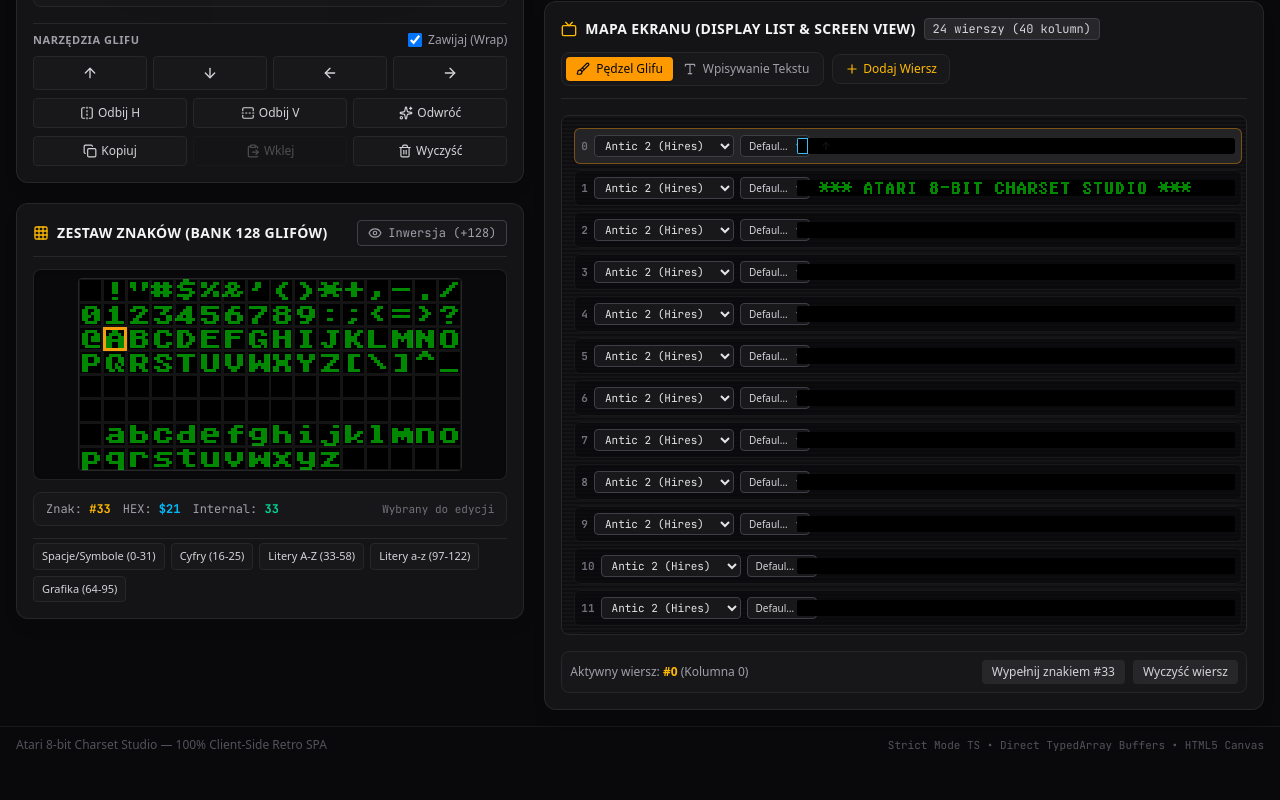
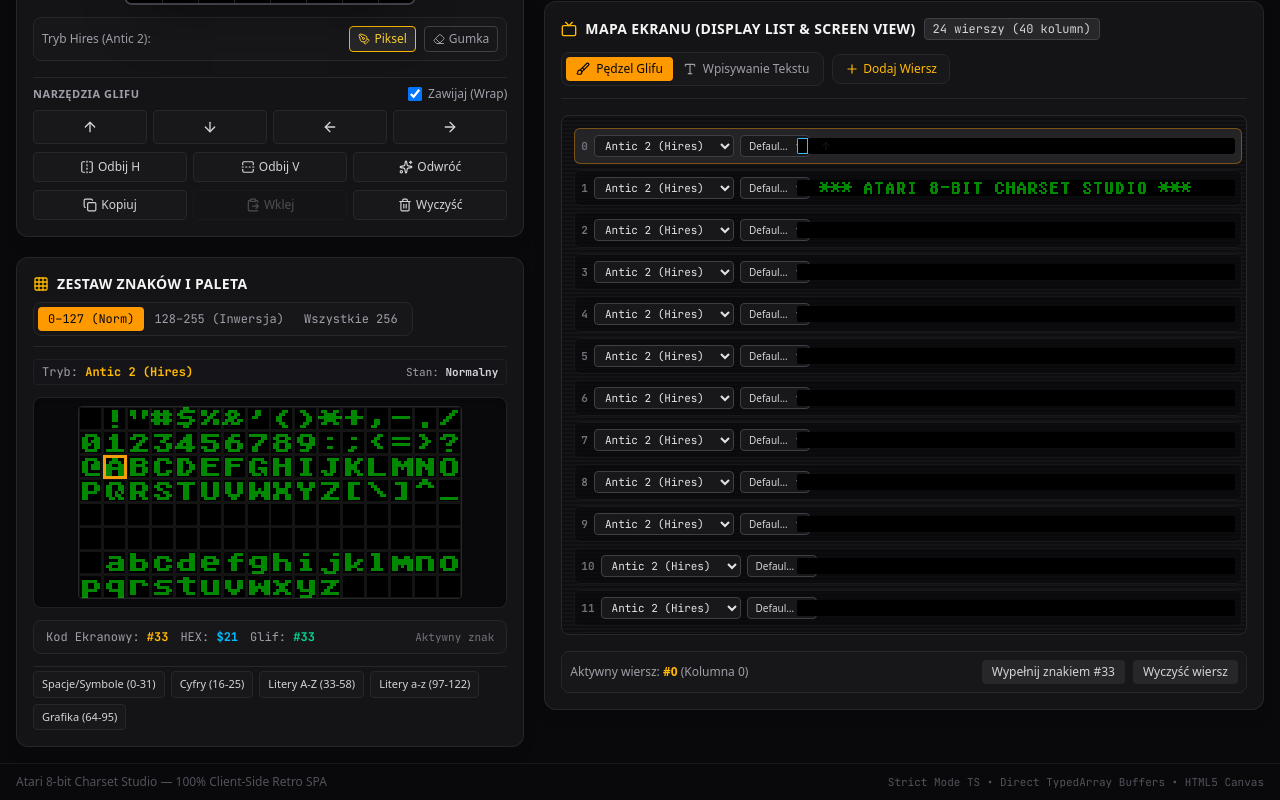
Before and after one commit to grzes71/atari-charset-studio, a React (Vite) app: page / in a window 1280 px wide. Shown: the part 509-1309 px from the top of the page. Before the commit the page ends 1272 px from the top, so only its background shows below. Built offline with nearby package versions, Linux system fonts and the light colour scheme.

Commit message:
fix: Display/design in Antic color text modes

```diff
--- a/src/components/CharsetSheet/CharsetSheet.tsx
+++ b/src/components/CharsetSheet/CharsetSheet.tsx
@@ -1,11 +1,13 @@
 import React, { useRef, useEffect, useState, useCallback } from 'react';
-import { Grid, Eye } from 'lucide-react';
+import { Grid } from 'lucide-react';
 import { useAppStore } from '../../store/appStore';
-import { CharsetSheetRenderer } from '../../core/renderers/CharsetSheetRenderer';
+import { CharsetSheetRenderer, CharsetViewRange } from '../../core/renderers/CharsetSheetRenderer';
+import { atariByteToHex } from '../../utils/atariColorLUT';
 
 export const CharsetSheet: React.FC = () => {
   const canvasRef = useRef<HTMLCanvasElement>(null);
-  const [hoverIndex, setHoverIndex] = useState<number | null>(null);
+  const [hoverCode, setHoverCode] = useState<number | null>(null);
+  const [viewRange, setViewRange] = useState<CharsetViewRange>('standard');
 
   const {
     banks,
@@ -22,7 +24,11 @@ export const CharsetSheet: React.FC = () => {
 
   const activeBank = banks[activeBankId];
   const activeRowMode = screenRows[selectedRowIndex]?.mode || 2;
-  const scale = 2; // Each 8x8 character is rendered as 16x16 px on canvas (total 256x128)
+  const isMulticolor = activeRowMode !== 2;
+  const scale = 2;
+
+  const isFull256 = viewRange === 'full256';
+  const totalRows = isFull256 ? 16 : 8;
 
   const renderSheet = useCallback(() => {
     const canvas = canvasRef.current;
@@ -37,74 +43,154 @@ export const CharsetSheet: React.FC = () => {
       registers: colorRegisters,
       selectedIndex: selectedCharIndex,
       scale,
-      isInverse: isInverseActive,
+      viewRange,
+      isInverseActive,
     });
-  }, [activeBank, activeRowMode, colorRegisters, selectedCharIndex, isInverseActive, revision]);
+  }, [activeBank, activeRowMode, colorRegisters, selectedCharIndex, viewRange, isInverseActive, revision]);
 
   useEffect(() => {
     renderSheet();
   }, [renderSheet]);
 
-  const getCharIndexFromEvent = (e: React.MouseEvent<HTMLCanvasElement>) => {
+  const getCharCodeFromEvent = (e: React.MouseEvent<HTMLCanvasElement>) => {
     const canvas = canvasRef.current;
     if (!canvas) return null;
     const rect = canvas.getBoundingClientRect();
     const clientX = e.clientX - rect.left;
     const clientY = e.clientY - rect.top;
 
-    const charSize = 8 * scale * (rect.width / (16 * 8 * scale));
-    const col = Math.floor(clientX / charSize);
-    const row = Math.floor(clientY / charSize);
+    const cellWidth = rect.width / 16;
+    const cellHeight = rect.height / totalRows;
 
-    if (col >= 0 && col < 16 && row >= 0 && row < 8) {
+    const col = Math.floor(clientX / cellWidth);
+    const row = Math.floor(clientY / cellHeight);
+
+    if (col >= 0 && col < 16 && row >= 0 && row < totalRows) {
       const idx = row * 16 + col;
-      return idx >= 0 && idx < 128 ? idx : null;
+      if (viewRange === 'inverse') {
+        return idx + 128;
+      }
+      return idx; // 0..127 or 0..255 for full256
     }
     return null;
   };
 
   const handleCanvasClick = (e: React.MouseEvent<HTMLCanvasElement>) => {
-    const idx = getCharIndexFromEvent(e);
-    if (idx !== null) {
-      setSelectedCharIndex(idx);
+    const code = getCharCodeFromEvent(e);
+    if (code !== null) {
+      const glyphIndex = code % 128;
+      const isInv = code >= 128;
+      setSelectedCharIndex(glyphIndex);
+      setIsInverseActive(isInv);
     }
   };
 
   const handleMouseMove = (e: React.MouseEvent<HTMLCanvasElement>) => {
-    const idx = getCharIndexFromEvent(e);
-    setHoverIndex(idx);
+    const code = getCharCodeFromEvent(e);
+    setHoverCode(code);
   };
 
   const handleMouseLeave = () => {
-    setHoverIndex(null);
+    setHoverCode(null);
   };
 
-  const displayIndex = hoverIndex !== null ? hoverIndex : selectedCharIndex;
+  const activeDisplayCode = hoverCode !== null
+    ? hoverCode
+    : (selectedCharIndex + (isInverseActive || viewRange === 'inverse' ? 128 : 0));
+
+  const activeGlyphIndex = activeDisplayCode % 128;
+  const isDisplayInverse = activeDisplayCode >= 128;
+
+  // Active color for pair 11
+  const pair11Register = isDisplayInverse ? 'COLPF3' : 'COLPF2';
+  const pair11Color = isDisplayInverse ? colorRegisters.COLPF3 : colorRegisters.COLPF2;
 
   return (
     <div className="glass-panel rounded-xl p-4 flex flex-col gap-3 shadow-lg border border-zinc-800">
-      {/* Header */}
-      <div className="flex items-center justify-between border-b border-zinc-800 pb-2.5">
+      {/* Header with Title & Range Switcher Tabs */}
+      <div className="flex flex-wrap items-center justify-between gap-2 border-b border-zinc-800 pb-2.5">
         <div className="flex items-center gap-2">
           <Grid className="w-4 h-4 text-amber-400" />
           <h2 className="text-sm font-semibold text-zinc-100 uppercase tracking-wide">
-            Zestaw Znaków (Bank 128 Glifów)
+            Zestaw Znaków i Paleta
           </h2>
         </div>
 
-        {/* Inverse toggle */}
-        <button
-          onClick={() => setIsInverseActive(!isInverseActive)}
-          title="Przełącz podgląd z bitem inwersji (kody 128-255 / 5. kolor)"
-          className={`flex items-center gap-1.5 px-2.5 py-1 rounded text-xs font-mono font-medium transition border ${
-            isInverseActive
-              ? 'border-amber-400 bg-amber-500/20 text-amber-300'
-              : 'border-zinc-700 bg-zinc-900 text-zinc-400 hover:text-zinc-200'
-          }`}
-        >
-          <Eye className="w-3.5 h-3.5" />
-          <span>Inwersja (+128)</span>
-        </button>
+        {/* View Range Tabs */}
+        <div className="flex items-center bg-zinc-900/90 p-1 rounded-lg border border-zinc-800">
+          <button
+            onClick={() => {
+              setViewRange('standard');
+              setIsInverseActive(false);
+            }}
+            title={isMulticolor ? 'Znaki 0-127: Para 11 -> COLPF2' : 'Znaki 0-127: Normalny'}
+            className={`px-2.5 py-1 rounded text-xs font-mono font-medium transition ${
+              viewRange === 'standard'
+                ? 'bg-amber-500 text-zinc-950 font-bold shadow'
+                : 'text-zinc-400 hover:text-zinc-200'
+            }`}
+          >
+            0–127 {isMulticolor ? '(COLPF2)' : '(Norm)'}
+          </button>
+          <button
+            onClick={() => {
+              setViewRange('inverse');
+              setIsInverseActive(true);
+            }}
+            title={isMulticolor ? 'Znaki 128-255: Para 11 -> COLPF3 (5. Kolor)' : 'Znaki 128-255: Inwersja wideo'}
+            className={`px-2.5 py-1 rounded text-xs font-mono font-medium transition ${
+              viewRange === 'inverse'
+                ? 'bg-amber-500 text-zinc-950 font-bold shadow'
+                : 'text-zinc-400 hover:text-zinc-200'
+            }`}
+          >
+            128–255 {isMulticolor ? '(5. Kolor COLPF3)' : '(Inwersja)'}
+          </button>
+          <button
+            onClick={() => setViewRange('full256')}
+            title="Pełny zestaw 256 kodów ekranowych (0-127 + 128-255)"
+            className={`px-2.5 py-1 rounded text-xs font-mono font-medium transition ${
+              viewRange === 'full256'
+                ? 'bg-amber-500 text-zinc-950 font-bold shadow'
+                : 'text-zinc-400 hover:text-zinc-200'
+            }`}
+          >
+            Wszystkie 256
+          </button>
+        </div>
+      </div>
+
+      {/* Mode & Palette Indicator */}
+      <div className="flex items-center justify-between text-xs px-2 py-1 bg-zinc-900/60 rounded border border-zinc-800/60 font-mono">
+        <span className="text-zinc-400">
+          Tryb:{' '}
+          <strong className="text-amber-400 font-bold">
+            {activeRowMode === 2 ? 'Antic 2 (Hires)' : activeRowMode === 4 ? 'Antic 4 (Multicolor)' : 'Antic 5 (Double)'}
+          </strong>
+        </span>
+
+        {isMulticolor ? (
+          <div className="flex items-center gap-2 text-[11px]">
+            <span className="text-zinc-400">Para "11" wyświetla:</span>
+            <span className="flex items-center gap-1 font-bold text-zinc-200">
+              <span
+                className="w-3 h-3 rounded-full border border-white/20"
+                style={{ backgroundColor: atariByteToHex(pair11Color) }}
+              />
+              <span className={isDisplayInverse ? 'text-fuchsia-400' : 'text-sky-400'}>
+                {pair11Register} (${pair11Color.toString(16).toUpperCase()})
+                {isDisplayInverse ? ' [5. Kolor]' : ''}
+              </span>
+            </span>
+          </div>
+        ) : (
+          <span className="text-[11px] text-zinc-400">
+            Stan:{' '}
+            <strong className={isDisplayInverse ? 'text-amber-400' : 'text-zinc-300'}>
+              {isDisplayInverse ? 'Inwersja Wideo (Odwrócone tło/znak)' : 'Normalny'}
+            </strong>
+          </span>
+        )}
       </div>
 
       {/* Canvas Sheet */}
@@ -112,12 +198,16 @@ export const CharsetSheet: React.FC = () => {
         <canvas
           ref={canvasRef}
           width={16 * 8 * scale}
-          height={8 * 8 * scale}
+          height={totalRows * 8 * scale}
           onClick={handleCanvasClick}
           onMouseMove={handleMouseMove}
           onMouseLeave={handleMouseLeave}
           className="cursor-pointer border border-zinc-800 hover:border-amber-500/40 rounded transition"
-          style={{ width: '100%', maxWidth: '384px', imageRendering: 'pixelated' }}
+          style={{
+            width: '100%',
+            maxWidth: isFull256 ? '420px' : '384px',
+            imageRendering: 'pixelated',
+          }}
         />
       </div>
 
@@ -125,28 +215,26 @@ export const CharsetSheet: React.FC = () => {
       <div className="flex items-center justify-between bg-zinc-900/90 px-3 py-2 rounded-lg border border-zinc-800 text-xs font-mono">
         <div className="flex items-center gap-3">
           <span className="text-zinc-400">
-            Znak:{' '}
-            <strong className="text-amber-400 font-bold">#{displayIndex}</strong>
+            Kod Ekranowy:{' '}
+            <strong className="text-amber-400 font-bold">#{activeDisplayCode}</strong>
           </span>
           <span className="text-zinc-400">
             HEX:{' '}
             <strong className="text-sky-400">
-              ${displayIndex.toString(16).toUpperCase().padStart(2, '0')}
+              ${activeDisplayCode.toString(16).toUpperCase().padStart(2, '0')}
             </strong>
           </span>
           <span className="text-zinc-400">
-            Internal:{' '}
-            <strong className="text-emerald-400">
-              {displayIndex + (isInverseActive ? 128 : 0)}
-            </strong>
+            Glif:{' '}
+            <strong className="text-emerald-400">#{activeGlyphIndex}</strong>
           </span>
         </div>
         <div className="text-zinc-500 text-[11px]">
-          {hoverIndex !== null ? 'Kliknij, aby edytować' : 'Wybrany do edycji'}
+          {hoverCode !== null ? 'Kliknij, aby wybrać' : 'Aktywny znak'}
         </div>
       </div>
 
-      {/* Character Category Quick Jump Buttons */}
+      {/* Quick Jump Category Buttons */}
       <div className="flex flex-wrap gap-1.5 pt-1 border-t border-zinc-800">
         {[
           { label: 'Spacje/Symbole (0-31)', start: 0 },
@@ -157,7 +245,12 @@ export const CharsetSheet: React.FC = () => {
         ].map((cat) => (
           <button
             key={cat.label}
-            onClick={() => setSelectedCharIndex(cat.start)}
+            onClick={() => {
+              setSelectedCharIndex(cat.start);
+              if (viewRange === 'inverse') {
+                setIsInverseActive(true);
+              }
+            }}
             className="px-2 py-1 rounded bg-zinc-900 hover:bg-zinc-800 border border-zinc-800 text-[11px] text-zinc-300 hover:text-amber-400 transition"
           >
             {cat.label}
--- a/src/core/renderers/CharsetSheetRenderer.ts
+++ b/src/core/renderers/CharsetSheetRenderer.ts
@@ -1,6 +1,8 @@
 import { AnticMode, ColorRegisters } from '../../types';
 import { getBit, getBitPair } from '../../utils/bitwiseHelpers';
 import { ColorConverter } from '../services/ColorConverter';
+
+export type CharsetViewRange = 'standard' | 'inverse' | 'full256';
 
 export interface CharsetSheetRenderOptions {
   ctx: CanvasRenderingContext2D;
@@ -8,8 +10,9 @@ export interface CharsetSheetRenderOptions {
   mode: AnticMode;
   registers: ColorRegisters;
   selectedIndex: number;
-  scale?: number; // e.g. 2 or 3
-  isInverse?: boolean;
+  scale?: number;
+  viewRange?: CharsetViewRange;
+  isInverseActive?: boolean;
 }
 
 export class CharsetSheetRenderer {
@@ -21,13 +24,15 @@ export class CharsetSheetRenderer {
       registers,
       selectedIndex,
       scale = 2,
-      isInverse = false,
+      viewRange = 'standard',
+      isInverseActive = false,
     } = options;
 
     ctx.imageSmoothingEnabled = false;
 
     const cols = 16;
-    const rows = 8;
+    const isFull256 = viewRange === 'full256';
+    const rows = isFull256 ? 16 : 8;
 
     const totalWidth = cols * 8 * scale;
     const totalHeight = rows * 8 * scale;
@@ -39,15 +44,23 @@ export class CharsetSheetRenderer {
     const pixelHeight = 1 * scale;
     const pixelCols = isMulticolor ? 4 : 8;
 
-    for (let charIndex = 0; charIndex < 128; charIndex++) {
-      const col = charIndex % 16;
-      const row = Math.floor(charIndex / 16);
+    const count = isFull256 ? 256 : 128;
+
+    for (let i = 0; i < count; i++) {
+      let charCode = i;
+      let glyphIndex = i % 128;
+
+      if (viewRange === 'inverse') {
+        charCode = i + 128;
+        glyphIndex = i;
+      }
+
+      const col = i % 16;
+      const row = Math.floor(i / 16);
 
       const startX = col * 8 * scale;
       const startY = row * 8 * scale;
-      const offset = charIndex * 8;
-
-      const charCode = isInverse ? (charIndex | 0x80) : charIndex;
+      const offset = glyphIndex * 8;
 
       for (let r = 0; r < 8; r++) {
         const byte = bankData[offset + r] || 0;
@@ -71,11 +84,26 @@ export class CharsetSheetRenderer {
       ctx.strokeRect(startX + 0.5, startY + 0.5, 8 * scale - 1, 8 * scale - 1);
 
       // Highlight selected character
-      if (charIndex === selectedIndex) {
+      const isSelected = isFull256
+        ? (glyphIndex === selectedIndex && ((charCode >= 128) === isInverseActive))
+        : glyphIndex === selectedIndex;
+
+      if (isSelected) {
         ctx.strokeStyle = '#f59e0b'; // Amber-500
         ctx.lineWidth = 2;
         ctx.strokeRect(startX + 1, startY + 1, 8 * scale - 2, 8 * scale - 2);
       }
     }
+
+    // In full 256 view, draw a divider line between 0..127 and 128..255
+    if (isFull256) {
+      const midY = 8 * 8 * scale;
+      ctx.strokeStyle = '#f59e0b';
+      ctx.lineWidth = 1.5;
+      ctx.beginPath();
+      ctx.moveTo(0, midY);
+      ctx.lineTo(totalWidth, midY);
+      ctx.stroke();
+    }
   }
 }
```
Also changed, not shown: src/components/GlyphEditor/GlyphEditor.tsx (+27 -1 lines), 1 other file (tests, documents, lock files or other folders).
